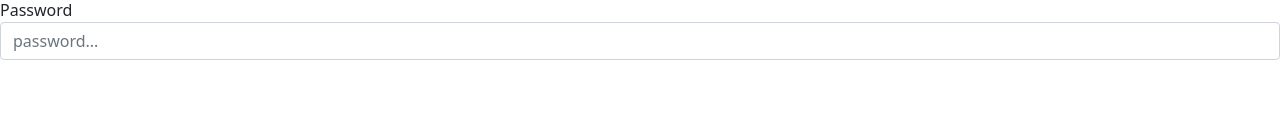
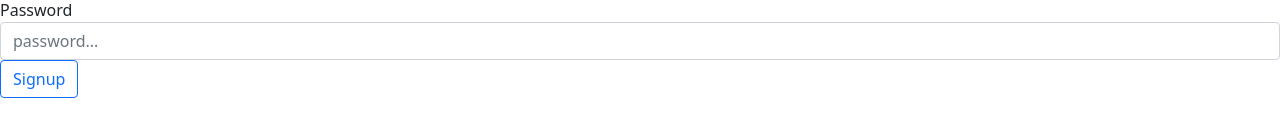
Before and after one commit to BrittanyMBui/onbrand-mvp, a React (Create React App) app in the folder onbrand-client/: page /signup in a window 1280 px wide. Shown: the part 252-388 px from the top of the page. Built offline with nearby package versions, Linux system fonts and the light colour scheme.

Commit message:
Adds buttons to signup && login pages

```diff
--- a/onbrand-client/src/pages/Login.js
+++ b/onbrand-client/src/pages/Login.js
@@ -14,6 +14,7 @@ function Login() {
                 <Label for="examplePassword">Password</Label>
                 <Input type="password" name="password" id="password" placeholder="password..." />
             </FormGroup>
+            <Button outline color ="primary">Log In</Button>
         </Form>
         </>
     )
--- a/onbrand-client/src/pages/Signup.js
+++ b/onbrand-client/src/pages/Signup.js
@@ -18,6 +18,7 @@ function Signup() {
                 <Label for="examplePassword">Password</Label>
                 <Input type="password" name="password" id="password" placeholder="password..." />
             </FormGroup>
+            <Button outline color ="primary">Signup</Button>
         </Form>
         </>
     )
```
